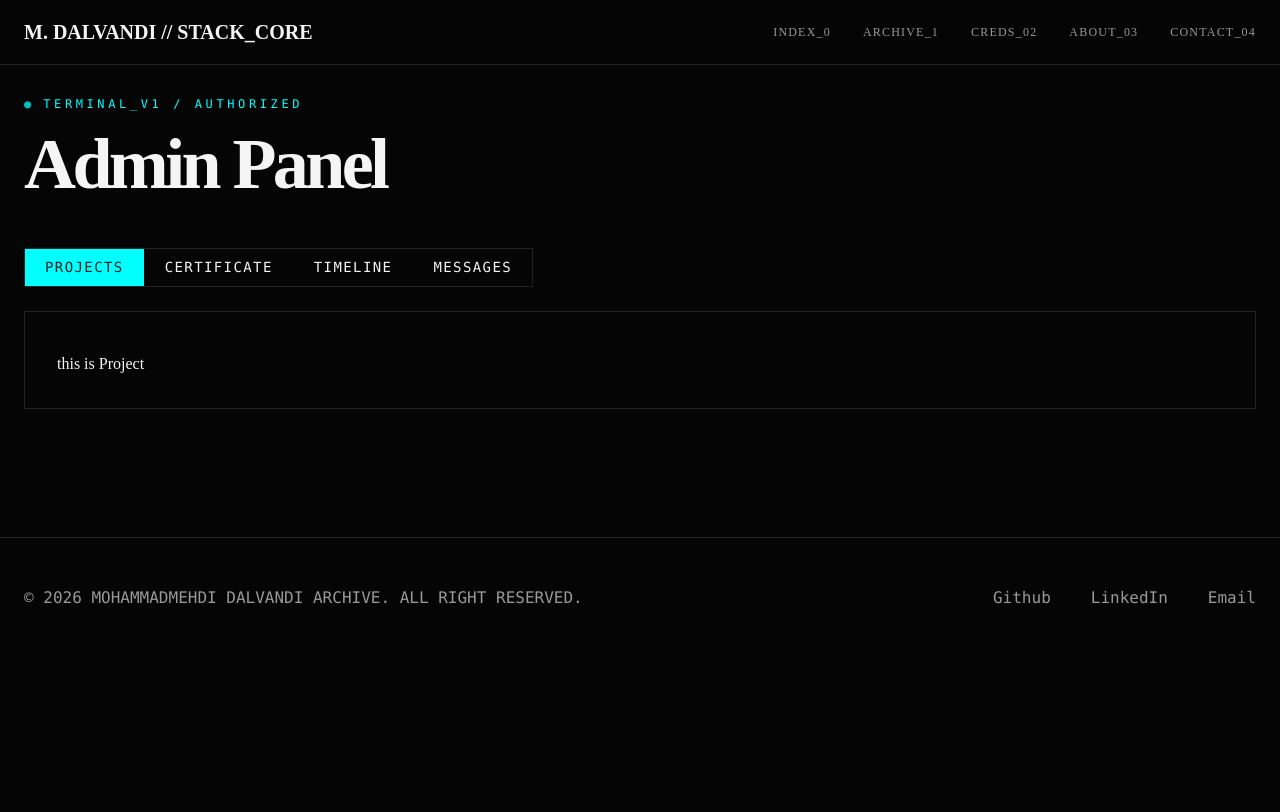
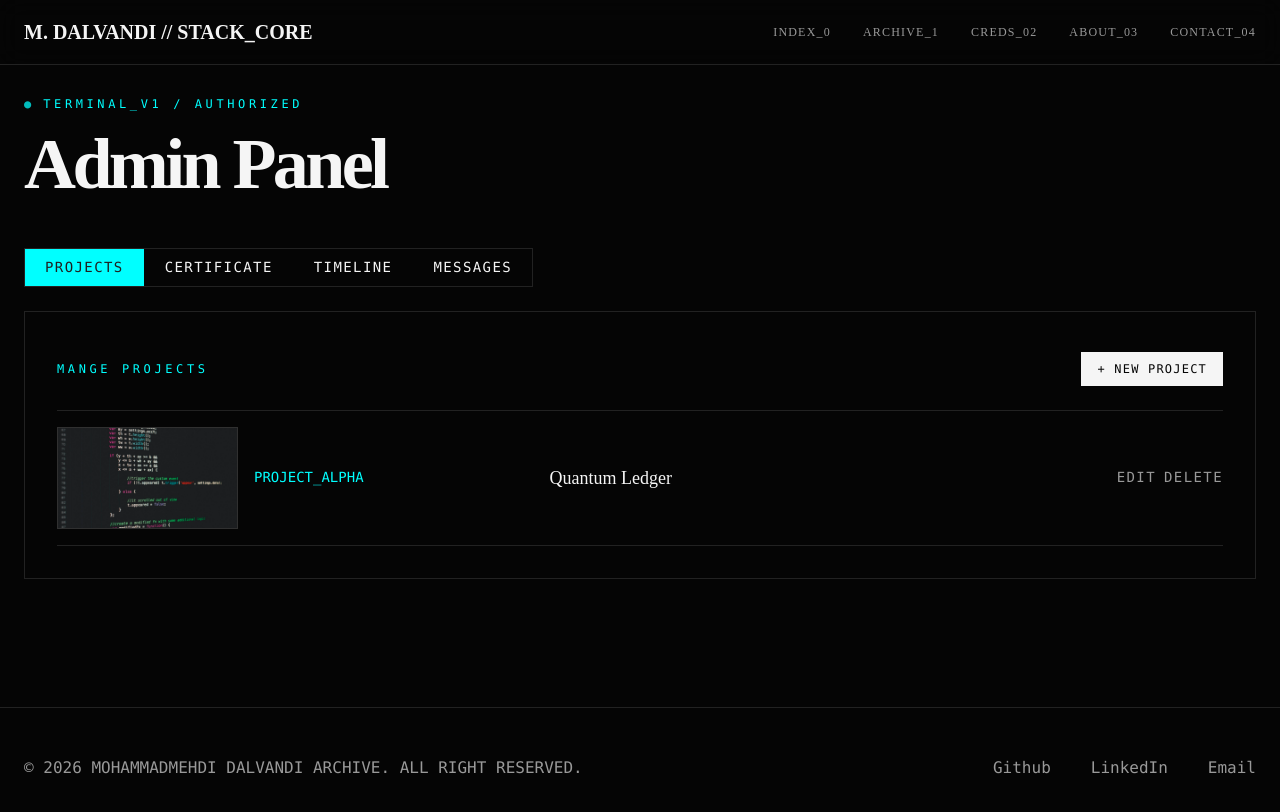
Before and after one commit to mohammadmehdidalvandii/frontend-portfolio, a React (Vite) app: page /Admin in a window 1280 px wide. Shown: the top 812 px of the page. Built offline with nearby package versions, Linux system fonts and the light colour scheme.

Commit message:
created ProjectManger for admin-page

```diff
--- /dev/null
+++ b/src/components/templates/admin/ProjectManger/ProjectManger.tsx
@@ -0,0 +1,29 @@
+
+
+function ProjectManger() {
+  return (
+    <div>
+        <div className="flex justify-between items-center mb-6">
+            <h2 className="font-mono text-xs uppercase tracking-[0.3em] text-primary">Mange Projects</h2>
+            <button className="px-4 py-2 bg-foreground text-bg font-mono text-[12px] uppercase tracking-widest hover:bg-primary transition-colors cursor-pointer">
+                + New Project
+            </button>
+        </div>
+        <div className="divide-y divide-input border-y border-input">
+            <div className="grid grid-cols-12 gap-4 py-4 items-center">
+                <div className="col-span-2 aspect-video bg-secondary/60 border border-input overflow-hidden">
+                    <img src="/assets/images/project.jpg" alt="project" className="w-full h-full object-cover" />
+                </div>
+                <span className="col-span-3 font-mono text-[14px] text-primary">PROJECT_ALPHA</span>
+                <span className="col-span-3 text-lg font-medium">Quantum Ledger</span>
+                <div className="col-span-4 flex justify-end gap-2">
+                    <button className="font-mono text-[14px] uppercase tracking-widest text-accent hover:text-primary cursor-pointer">Edit</button>
+                    <button className="font-mono text-[14px] uppercase tracking-widest text-accent hover:text-primary cursor-pointer">Delete</button>
+                </div>
+                </div>
+        </div>
+    </div>
+  )
+}
+
+export default ProjectManger
--- a/src/pages/Admin/Admin.tsx
+++ b/src/pages/Admin/Admin.tsx
@@ -1,3 +1,4 @@
+import ProjectManger from "@components/templates/admin/ProjectManger/ProjectManger"
 import { Tabs, TabsContent, TabsList, TabsTrigger } from "@components/UI/Tabs"
 import { Helmet } from "react-helmet-async"
 
@@ -27,7 +28,9 @@
                     </TabsList>
                 </div>
                 <div className="border border-input p-6 md:p-8">
-                    <TabsContent value="Projects">this is Project</TabsContent>
+                    <TabsContent value="Projects">
+                        <ProjectManger/>
+                    </TabsContent>
                     <TabsContent value="Certificate">this is Certificate</TabsContent>
                     <TabsContent value="Timeline">this is TimeLine</TabsContent>
                     <TabsContent value="Messages">this is Messages</TabsContent>
```
